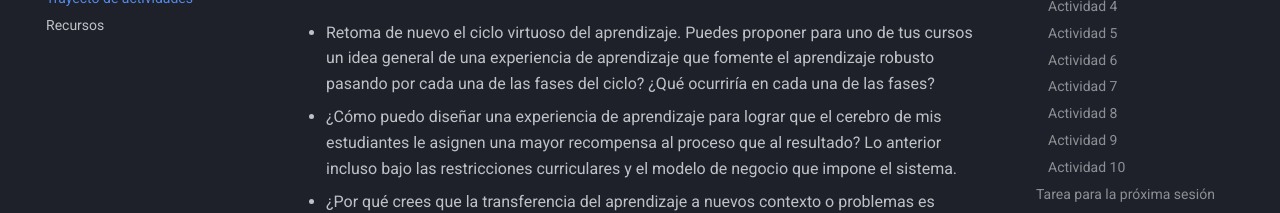
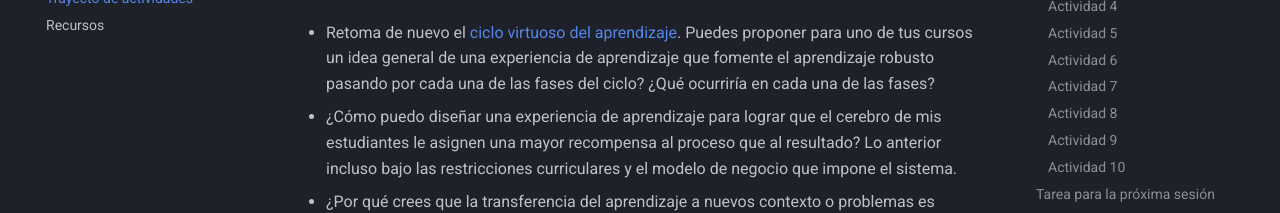
Before and after one commit to juanferfranco/cursoDeaIa, an MkDocs documentation site: the page built from docs/trayecto.md, in a window 1280 px wide and 900 px high, scrolled down 13353 px, cut to the strip 237-900 px from the top of the window. Shown: the top 213 px of the strip. Built offline with MkDocs 1.6.1 and Material for MkDocs 9.7.7, drawn with Linux system fonts in a browser that asks for light colours; part of the change alters nothing that is shown.

```diff
--- a/docs/trayecto.md
+++ b/docs/trayecto.md
@@ -395,9 +395,9 @@ Algunas preguntas de preparación para el video:
 
 <iframe width="560" height="315" src="https://www.youtube.com/embed/k2lbHG6k2zQ?si=zXNkELZiK4tUD3vJ" title="YouTube video player" frameborder="0" allow="accelerometer; autoplay; clipboard-write; encrypted-media; gyroscope; picture-in-picture; web-share" referrerpolicy="strict-origin-when-cross-origin" allowfullscreen></iframe>
 
-* Retoma de nuevo el ciclo virtuoso del aprendizaje. Puedes proponer para uno de tus cursos un idea
-general de una experiencia de aprendizaje que fomente el aprendizaje robusto pasando por cada
-una de las fases del ciclo? ¿Qué ocurriría en cada una de las fases?
+* Retoma de nuevo el [ciclo virtuoso del aprendizaje](https://lectica.org/about/vcol). Puedes proponer
+para uno de tus cursos un idea general de una experiencia de aprendizaje que fomente el aprendizaje
+robusto pasando por cada una de las fases del ciclo? ¿Qué ocurriría en cada una de las fases?
 * ¿Cómo puedo diseñar una experiencia de aprendizaje para lograr que el cerebro de mis estudiantes le asignen
 una mayor recompensa al proceso que al resultado? Lo anterior incluso bajo las restricciones
 curriculares y el modelo de negocio que impone el sistema.
```
